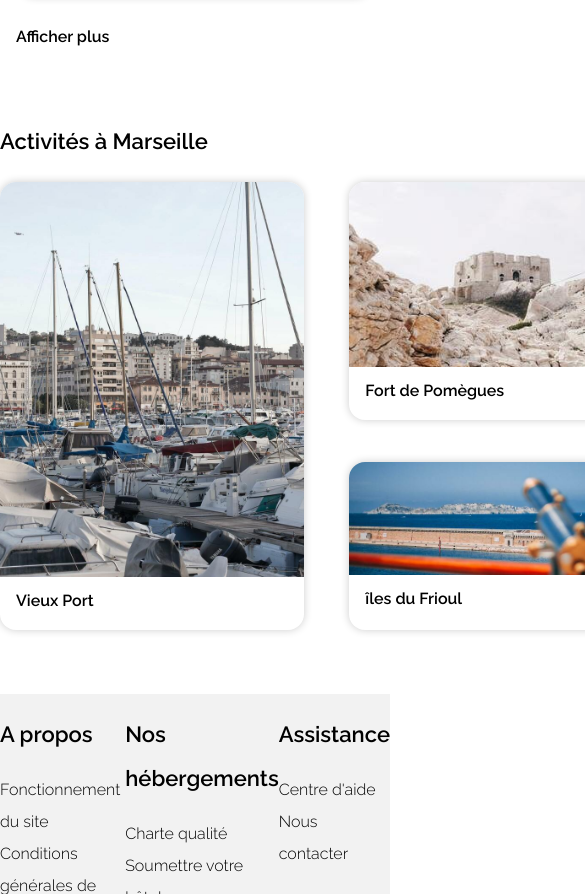
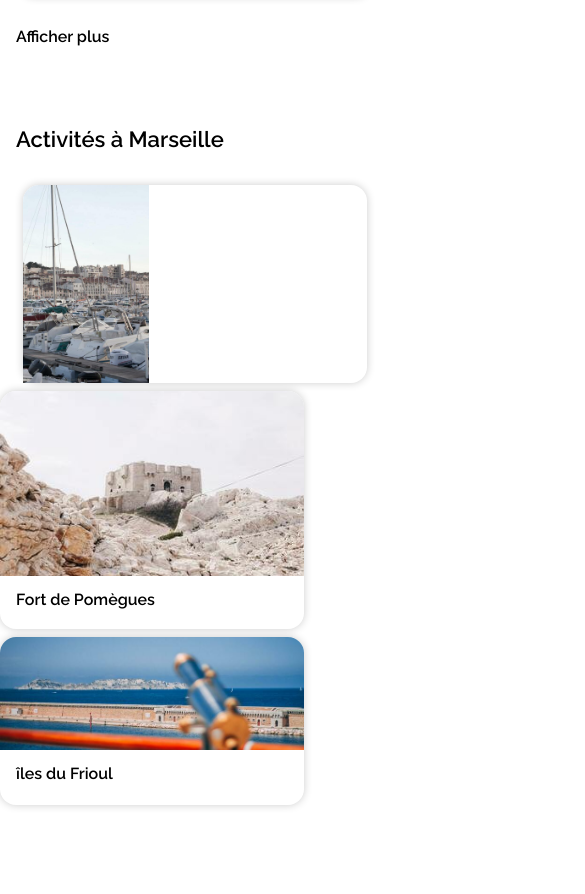
Before and after one commit to michelre/chane-to_jean_2_092022, a plain HTML site: page index.html in a window 390 px wide. Shown: the part 2606-3500 px from the top of the page, 585 px wide, since content can reach past the window. Drawn offline with Linux system fonts and the light colour scheme.

Commit message:
Start Activites Section Media Queries

```diff
--- a/css/style.css
+++ b/css/style.css
@@ -566,6 +566,7 @@ img[src="images/hebergements/4_small/febrian-zakaria-sjvU0THccQA-unsplash.jpg"]
     display: flex;
     flex-wrap: wrap;
     justify-content: space-between;
+    align-content: space-around;
     padding-top: 32px;
     padding-bottom: 64px;
 }
@@ -578,6 +579,7 @@ img[src="images/hebergements/4_small/febrian-zakaria-sjvU0THccQA-unsplash.jpg"]
     display: flex;
     flex-direction: column;
     justify-content: space-between;
+
 }
 
 .activites-large-card {
@@ -586,6 +588,7 @@ img[src="images/hebergements/4_small/febrian-zakaria-sjvU0THccQA-unsplash.jpg"]
     box-shadow: 0 0 8px 0 rgba(0, 0, 0, 0.2);
     border-radius: 16px;
     transition: transform .2s;
+
 }
 
 .activites-large-card:hover {
@@ -729,12 +732,40 @@ img[src="images/activites/4_small/lena-paulin-wH2-EJoDcV0-unsplash.jpg"] {
         width: 304px;
 }
 
+@media only screen and (max-width: 768px) {
 
+    .activites {
+        width: 100%;
 
+    }
 
+    .activites h2 {
+        margin: 16px;
+    }
 
+    .activites-large-card {
+        width: 88%;
+        height: 198px;
+        margin: 8px auto;
+    }
 
+    .activites-large-card-image {
+        height: 198px;
+        width: 100%;
+    }
 
+    .card-row-container {
+        width: 100%;
+        height: 580px;
+        flex-direction: row;
+        flex-wrap: wrap;
+        border-radius: 0;
+        justify-items: center;
+        align-content: flex-start;
+        gap: 8px;
+    }
+
+}
 
 footer {
     background-color: #F2F2F2;
--- a/index.html
+++ b/index.html
@@ -258,7 +258,7 @@
         </div>
         <section class="activites-section">
             <div class="activites">
-                <h2>Activités à Marseille</h2>
+                <h2 class=>Activités à Marseille</h2>
                 <div class="activites-large-card">
                     <a href="#">
                         <div class="activites-large-card-image">
```
